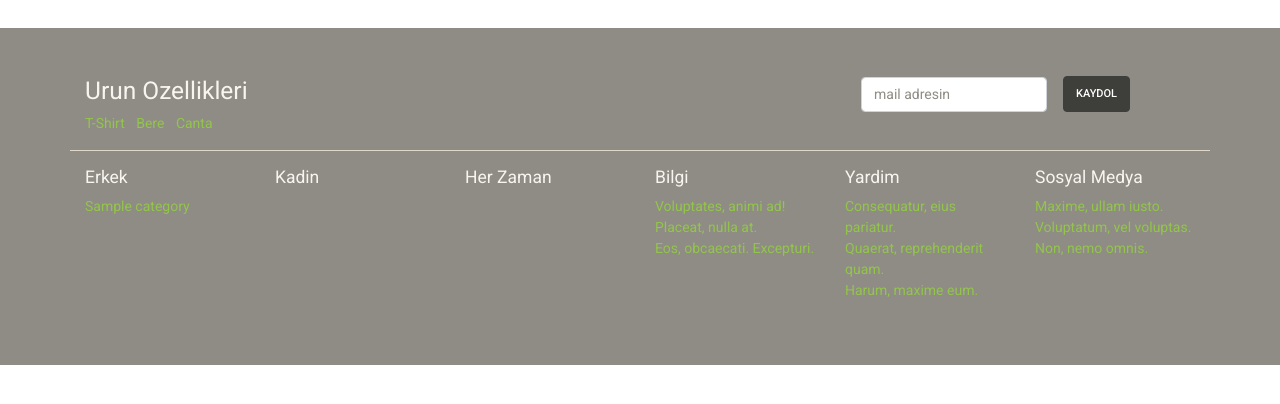
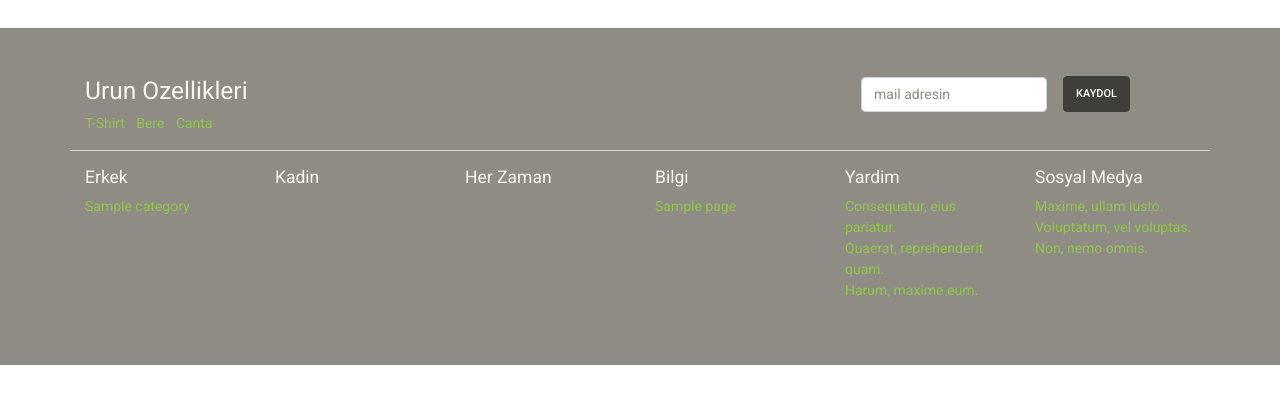
Before and after one commit to berkaykrc/django-ecommerce-template, a Django app: page /manage/ in a window 1280 px wide. Shown: the part 197-601 px from the top of the page. Run offline with Django 3.2, Linux system fonts and the light colour scheme; tables that the repository leaves empty hold one stand-in row (values such as "Sample post"); some libraries are stand-ins or nearby versions.

Commit message:
pages(about us, contact vs.) showing up now

```diff
--- a/berkayStore/berkayStore/nav_context.py
+++ b/berkayStore/berkayStore/nav_context.py
@@ -1,8 +1,12 @@
 from product.models import Category
+from page.models import Page
 
 def nav_data(request):
     context = dict()
     context['categories'] = Category.objects.filter(
         status='published'
     )
+    context['pages'] = Page.objects.filter(
+        status='published'
+    )
     return context
--- a/berkayStore/page/urls.py
+++ b/berkayStore/page/urls.py
@@ -7,6 +7,7 @@ from .views import (
     carousel_list,
     carousel_update,
     # page
+    page_view,
     page_list,
     page_create,
     page_update,
@@ -27,4 +28,5 @@ urlpatterns = [
     path('page/list/', page_list, name='page_list'),
     path('page/create/', page_create, name='page_create'),
     path('page/update/<int:pk>/', page_update, name='page_update'),
+    path('page/<slug:slug>/', page_view, name='page_view'),
 ]
--- a/berkayStore/page/views.py
+++ b/berkayStore/page/views.py
@@ -1,21 +1,31 @@
-from django.shortcuts import render, redirect
+from django.shortcuts import (
+    render,
+    redirect,
+    get_object_or_404
+)
 from django.utils.text import slugify
 from .models import Carousel, Page
 from django.contrib import messages
 from .forms import CarouselModelForm, PageModelForm
-from product.models import Category
-
+from product.models import Category, Product
 
 
 def index(request):
     context = dict()
     context['images'] = Carousel.objects.filter(
-        status='published',
+        status='published'
     ).exclude(cover_image='')
-    # context['categories'] = Category.objects.filter(
-    #     status='published',
-    # )
+    context['products'] = Product.objects.filter(
+        in_homepage=True,
+    )
     return render(request, 'home/index.html', context)
+
+
+def page_view(request, slug):
+    context = dict()
+    context['page'] = get_object_or_404(Page, slug=slug)
+    return render(request, 'page/page.html', context)
+
 
 
 def manage_list(request):
@@ -42,6 +52,7 @@ def page_create(request):
             messages.success(request, 'Sayfanız eklendi')
     return render(request, 'manage/create_form.html', context)
 
+
 def page_update(request, pk):
     context = dict()
     item = Page.objects.get(pk=pk)
@@ -55,6 +66,7 @@ def page_update(request, pk):
             form.save()
             return redirect('page_update', pk)
     return render(request, 'manage/create_form.html', context)
+
 
 def carousel_create(request):
     context = dict()
--- a/berkayStore/templates/base/components/footer.html
+++ b/berkayStore/templates/base/components/footer.html
@@ -63,9 +63,11 @@
             <div class="col-sm-2">
                 <h5 class="text-light">Bilgi</h5>
                 <ul class="list-unstyled">
-                    <li><a href="">Voluptates, animi ad!</a></li>
-                    <li><a href="">Placeat, nulla at.</a></li>
-                    <li><a href="">Eos, obcaecati. Excepturi.</a></li>
+                    {% for item in pages %}
+                    <li>
+                        <a href="{% url 'page_view' slug=item.slug%}">{{item.title}}</a>
+                    </li>
+                    {% endfor %}
                 </ul>
             </div>
             <div class="col-sm-2">
```
Also changed, not shown: berkayStore/templates/page/page.html (added, +20 -0 lines).
